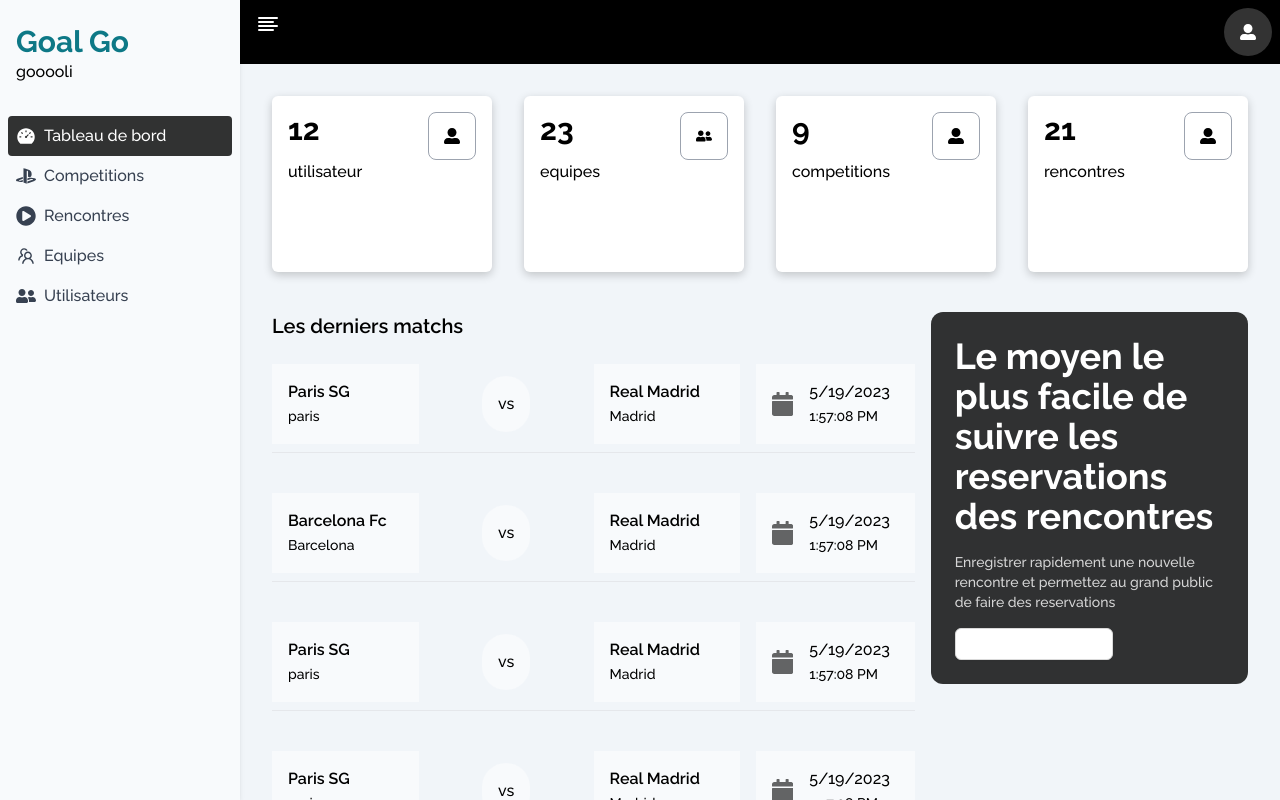
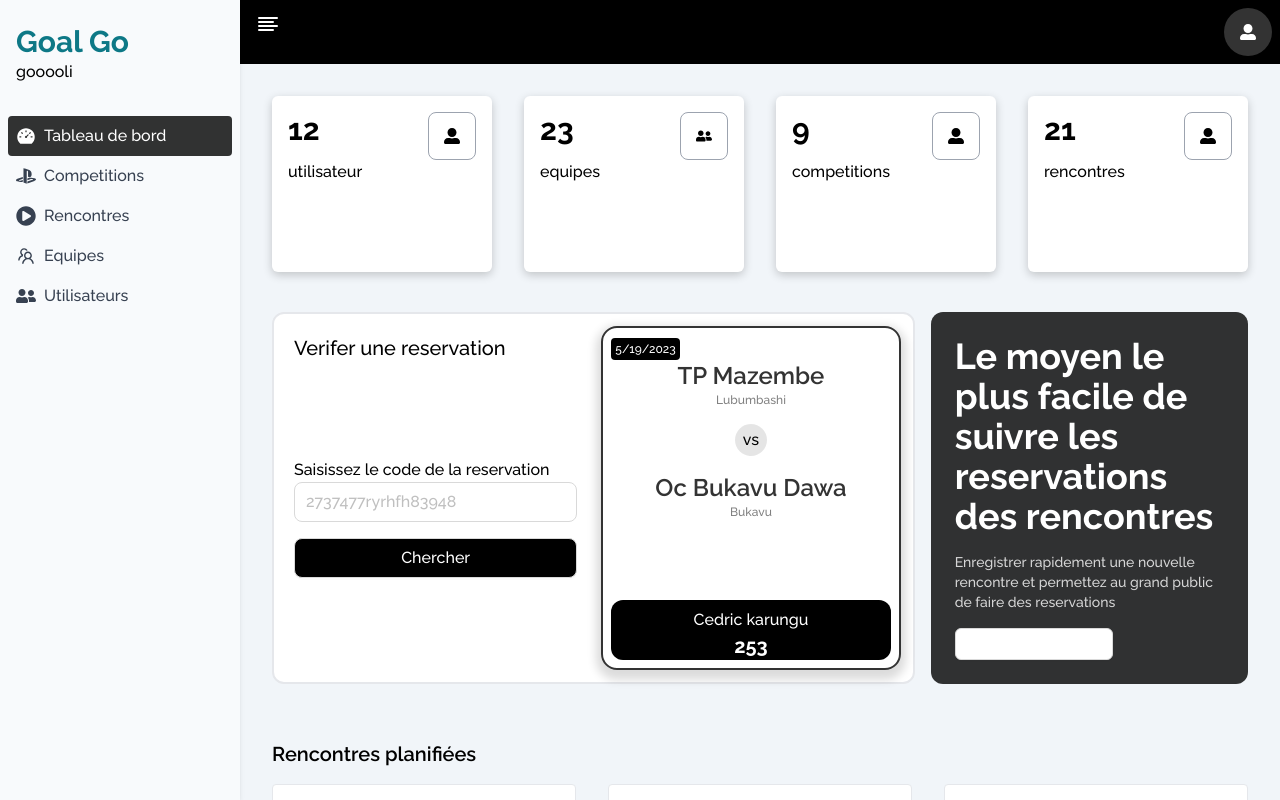
Before and after one commit to Cedric921/soocer-ticket-app2, a Next.js app: page /admin in a window 1280 px wide. Built offline with nearby package versions, Linux system fonts and the light colour scheme.

Commit message:
feat: add search booking

```diff
--- /dev/null
+++ b/src/components/global/games/GameCard.tsx
@@ -0,0 +1,36 @@
+import React from 'react';
+
+interface ITeam {
+	title: string;
+	town: string;
+	sigle?: string;
+}
+
+interface IGame {
+	team1: ITeam;
+	team2: ITeam;
+	date: Date;
+}
+
+const GameCard = ({ game }: { game: IGame }) => {
+	return (
+		<div className='border rounded bg-white hover:bg-black/10 duration-1000 hover:border-black p-4 '>
+			<span className='bg-black text-white p-1 text-xs rounded'>
+				{game.date.toLocaleDateString()}
+			</span>
+			<h3 className='text-2xl text-center font-semibold  text-black/80'>
+				{game.team1?.title}
+			</h3>
+			<p className='text-center text-xs text-black/50'>{game.team1.town}</p>
+			<div className='w-12 h-12 rounded-full mx-auto bg-black/10 flex justify-center items-center my-4'>
+				<span>vs</span>
+			</div>
+			<h3 className='text-2xl text-center font-semibold text-black/80'>
+				{game.team2?.title}
+			</h3>
+			<p className='text-center text-xs text-black/50'>{game.team2.town}</p>
+		</div>
+	);
+};
+
+export default GameCard;
--- /dev/null
+++ b/src/data/fakes.ts
@@ -0,0 +1,39 @@
+export const teams = [
+	{
+		id: '123',
+		title: 'TP Mazembe',
+		town: 'Lubumbashi',
+	},
+	{
+		id: '253',
+		title: 'OC Bukavu Dawa',
+		town: 'Bukavu',
+	},
+];
+
+export const games = [
+	{
+		id: '2',
+		team1: { title: 'TP Mazembe', town: 'Lubumbashi' },
+		team2: { title: 'Oc Bukavu Dawa', town: 'Bukavu' },
+		date: new Date(),
+	},
+	{
+		id: '2',
+		team1: { title: 'TP Mazembe', town: 'Lubumbashi' },
+		team2: { title: 'Oc Bukavu Dawa', town: 'Bukavu' },
+		date: new Date(),
+	},
+	{
+		id: '2',
+		team1: { title: 'TP Mazembe', town: 'Lubumbashi' },
+		team2: { title: 'Oc Bukavu Dawa', town: 'Bukavu' },
+		date: new Date(),
+	},
+	{
+		id: '2',
+		team1: { title: 'TP Mazembe', town: 'Lubumbashi' },
+		team2: { title: 'Oc Bukavu Dawa', town: 'Bukavu' },
+		date: new Date(),
+	},
+];
--- a/src/pages/admin/compet/[id].tsx
+++ b/src/pages/admin/compet/[id].tsx
@@ -1,46 +1,8 @@
+import GameCard from '@/components/global/games/GameCard';
 import { Button } from 'antd';
 import Link from 'next/link';
 import React from 'react';
-
-const teams = [
-	{
-		id: '123',
-		title: 'TP Mazembe',
-		town: 'Lubumbashi',
-	},
-	{
-		id: '253',
-		title: 'OC Bukavu Dawa',
-		town: 'Bukavu',
-	},
-];
-
-const games = [
-	{
-		id: '2',
-		team1: { title: 'TP Mazembe', town: 'Lubumbashi' },
-		team2: { title: 'Oc Bukavu Dawa', town: 'Bukavu' },
-		date: new Date(),
-	},
-	{
-		id: '2',
-		team1: { title: 'TP Mazembe', town: 'Lubumbashi' },
-		team2: { title: 'Oc Bukavu Dawa', town: 'Bukavu' },
-		date: new Date(),
-	},
-	{
-		id: '2',
-		team1: { title: 'TP Mazembe', town: 'Lubumbashi' },
-		team2: { title: 'Oc Bukavu Dawa', town: 'Bukavu' },
-		date: new Date(),
-	},
-	{
-		id: '2',
-		team1: { title: 'TP Mazembe', town: 'Lubumbashi' },
-		team2: { title: 'Oc Bukavu Dawa', town: 'Bukavu' },
-		date: new Date(),
-	},
-];
+import { games, teams } from '@/data/fakes';
 
 const competition = () => {
 	return (
@@ -103,26 +65,7 @@ const competition = () => {
 				<div className='flex flex-wrap'>
 					{games.map((game, i) => (
 						<div key={i} className='w-full md:w-1/3 2xl:w-1/4 p-4'>
-							<div className='border rounded bg-white hover:bg-black/10 duration-1000 hover:border-black p-4 '>
-								<span className='bg-black text-white p-1 text-xs rounded'>
-									{game.date.toLocaleDateString()}
-								</span>
-								<h3 className='text-2xl text-center font-semibold  text-black/80'>
-									{game.team1?.title}
-								</h3>
-								<p className='text-center text-xs text-black/50'>
-									{game.team1.town}
-								</p>
-								<div className='w-12 h-12 rounded-full mx-auto bg-black/10 flex justify-center items-center my-4'>
-									<span>vs</span>
-								</div>
-								<h3 className='text-2xl text-center font-semibold text-black/80'>
-									{game.team2?.title}
-								</h3>
-								<p className='text-center text-xs text-black/50'>
-									{game.team2.town}
-								</p>
-							</div>
+							<GameCard game={game} />
 						</div>
 					))}
 				</div>
--- a/src/pages/admin/index.tsx
+++ b/src/pages/admin/index.tsx
@@ -1,12 +1,18 @@
 import React from 'react';
 import { FaUserAlt, FaUserFriends } from 'react-icons/fa';
-import { Button } from 'antd';
+import { Button, Input } from 'antd';
 import Card from '@/components/admin/dashboard/Card';
 import GamesList from '@/components/admin/dashboard/GamesList';
+import { games } from '@/data/fakes';
+import GameCard from '@/components/global/games/GameCard';
+import Head from 'next/head';
 
 const Dashboard = () => {
 	return (
 		<>
+			<Head>
+				<title>Goal Go - administration</title>
+			</Head>
 			<div className='cards flex flex-wrap'>
 				<div className='w-full sm:w-1/2 lg:w-1/4 h-52 p-4'>
 					<Card number={12} title='utilisateur' icon={<FaUserAlt />} />
@@ -23,10 +29,53 @@ const Dashboard = () => {
 			</div>
 			<div className='flex flex-wrap-reverse p-4'>
 				<div className='w-full lg:w-2/3 py-2 lg:pr-2'>
-					<h2 className='text-xl font-semibold'>Les derniers matchs </h2>
-					<div className='w-full'>
-						{/* list */}
-						<GamesList />
+					<div className='h-full bg-white rounded-xl border-2 duration-1000 p-1'>
+						<div className='flex justify-between h-full'>
+							<div className='w-1/2 h-full p-4'>
+								<h2 className='text-xl'>Verifer une reservation</h2>
+								<div className='w-full h-full flex flex-col justify-center'>
+									<label>Saisissez le code de la reservation</label>
+									<Input
+										name='search'
+										type='text'
+										size='large'
+										placeholder='2737477ryrhfh83948'
+									/>
+									<Button
+										className='bg-black text-white w-full my-4'
+										size='large'
+									>
+										Chercher
+									</Button>
+								</div>
+							</div>
+							<div className='w-1/2 p-2'>
+								<div className='rounded-2xl shadow-[0px_5px_10px_5px_#00000024] h-full border-black/80 border-2 p-2 relative'>
+									<span className='bg-black text-white p-1 text-xs rounded'>
+										{games[0].date.toLocaleDateString()}
+									</span>
+									<h3 className='text-2xl text-center font-semibold  text-black/80'>
+										{games[0].team1?.title}
+									</h3>
+									<p className='text-center text-xs text-black/50'>
+										{games[0].team1.town}
+									</p>
+									<div className='w-8 h-8 rounded-full mx-auto bg-black/10 flex justify-center items-center my-4'>
+										<span>vs</span>
+									</div>
+									<h3 className='text-2xl text-center font-semibold text-black/80'>
+										{games[0].team2?.title}
+									</h3>
+									<p className='text-center text-xs text-black/50'>
+										{games[0].team2.town}
+									</p>
+									<div className='bg-black rounded-xl text-white text-center mx-auto absolute bottom-2 left-2 right-2'>
+										<h4 className='text-center pt-2 '>{'Cedric karungu'}</h4>
+										<span className='text-xl font-bold'>253</span>
+									</div>
+								</div>
+							</div>
+						</div>
 					</div>
 				</div>
 				<div className='w-full lg:w-1/3 py-2 lg:pl-2'>
@@ -42,6 +91,16 @@ const Dashboard = () => {
 					</div>
 				</div>
 			</div>
+			<div className='my-4 md:my-8'>
+				<h3 className='text-xl font-semibold px-4'>Rencontres planifiées</h3>
+				<div className='flex flex-wrap'>
+					{games.map((game, i) => (
+						<div key={i} className='w-full md:w-1/3 2xl:w-1/4 p-4'>
+							<GameCard game={game} />
+						</div>
+					))}
+				</div>
+			</div>
 		</>
 	);
 };
```
